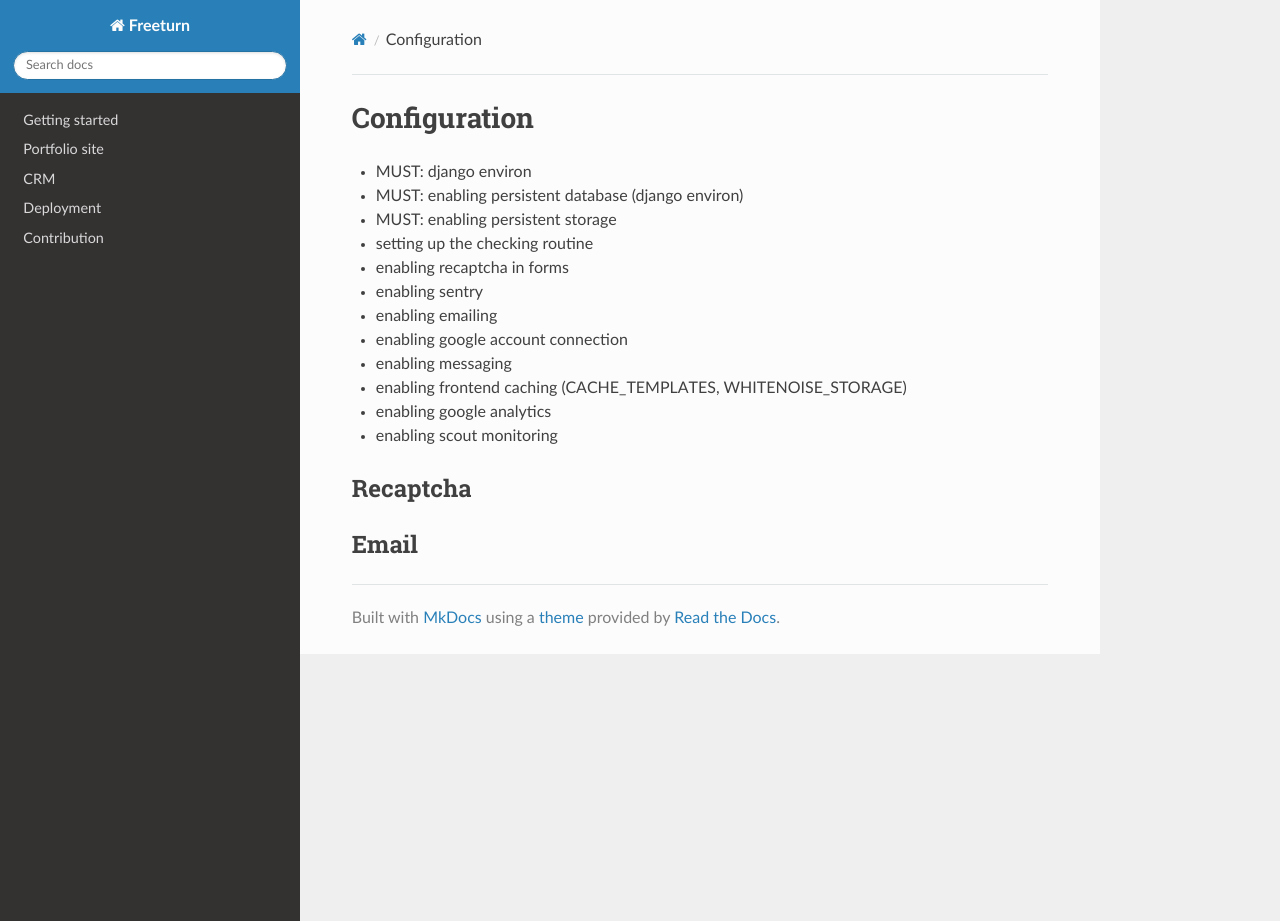
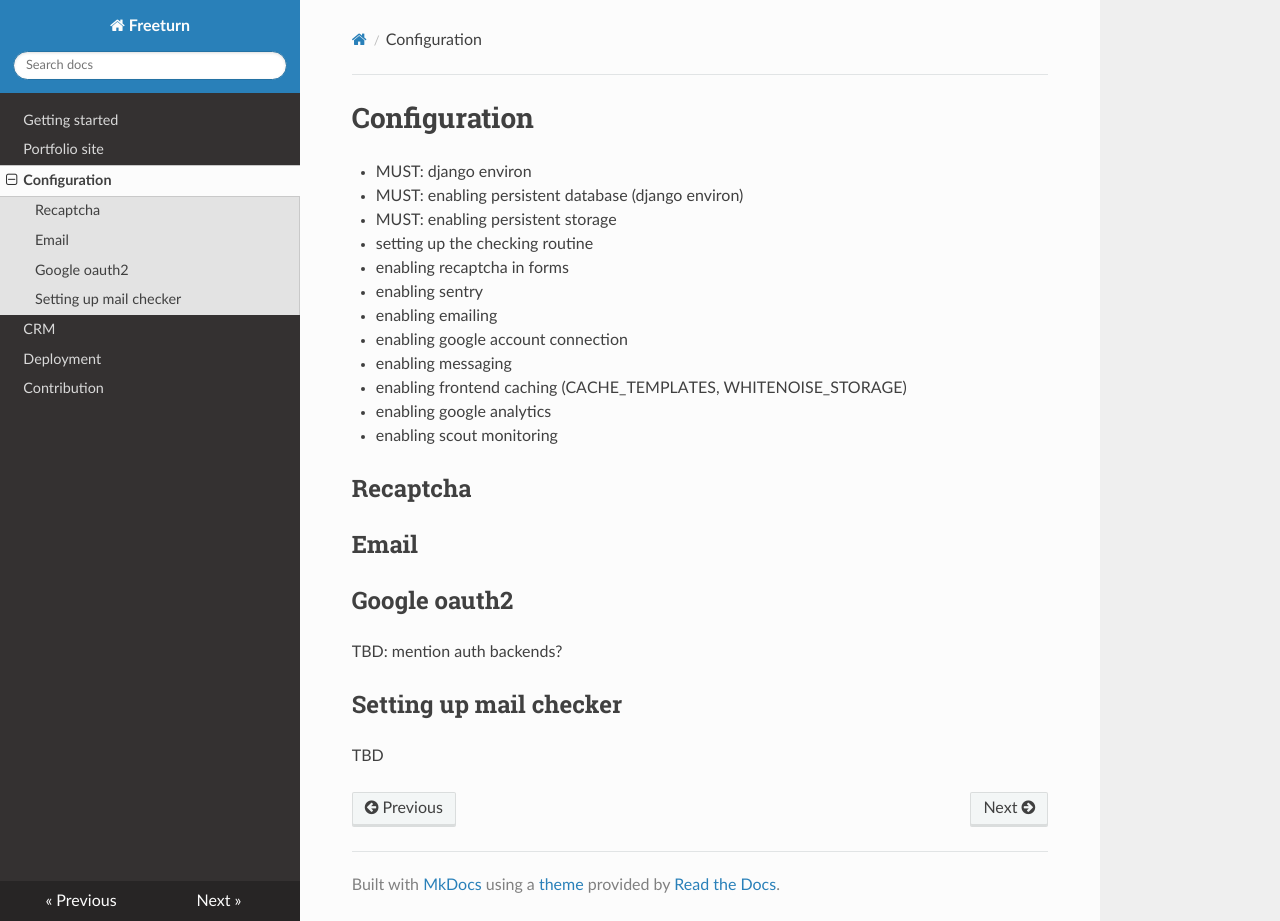
Before and after one commit to thorin-schiffer/freeturn, an MkDocs documentation site: the page built from docs/configuration.md, in a window 1280 px wide and 921 px high. Built offline with MkDocs 1.6.1, drawn with Linux system fonts in a browser that asks for light colours; nearby versions of some CDN libraries.

```diff
--- a/docs/configuration.md
+++ b/docs/configuration.md
@@ -15,3 +15,7 @@
 
 ## Recaptcha
 ## Email
+## Google oauth2
+TBD: mention auth backends?
+## Setting up mail checker
+TBD
--- a/mkdocs.yml
+++ b/mkdocs.yml
@@ -3,6 +3,7 @@ dev_addr: localhost:5001
 nav:
 - index.md
 - portfolio.md
+- configuration.md
 - crm.md
 - deployment.md
 - development.md
```
Also changed, not shown: docs/crm.md (+24 -0 lines), 1 other file.
